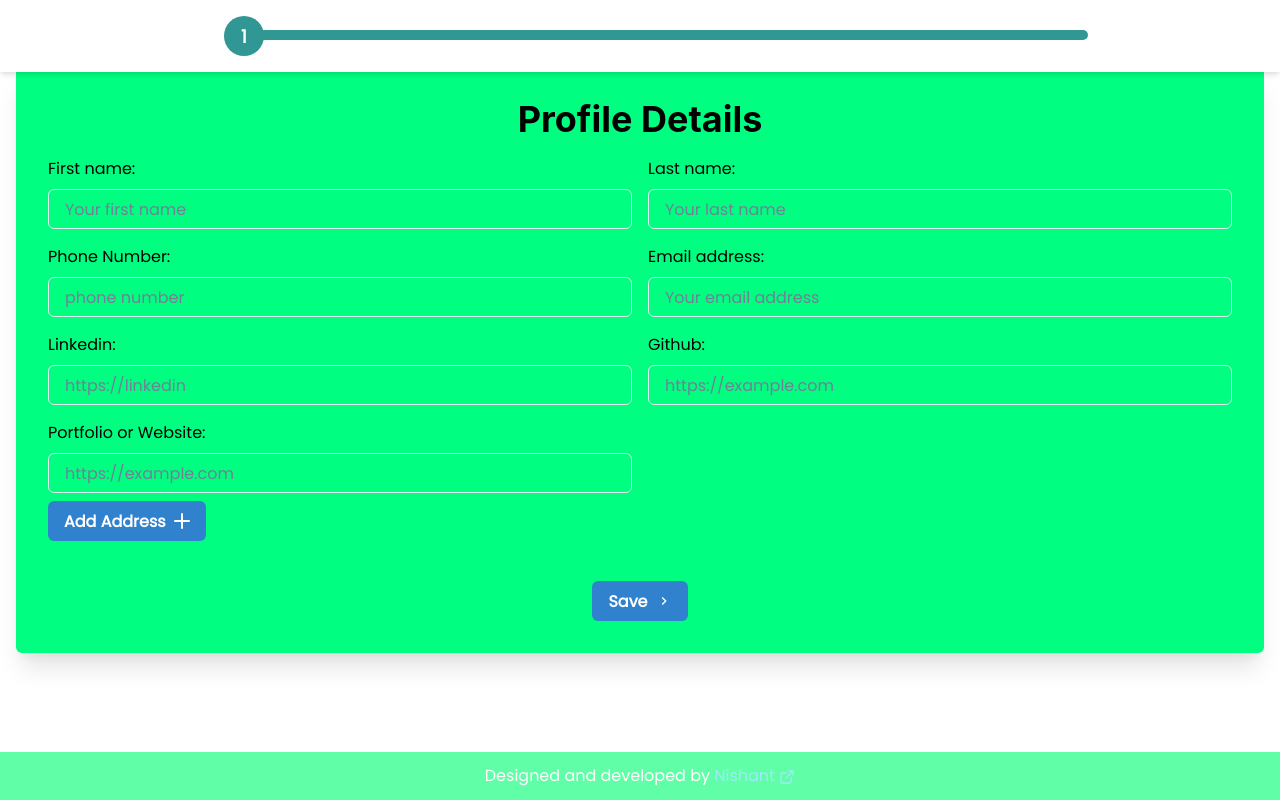
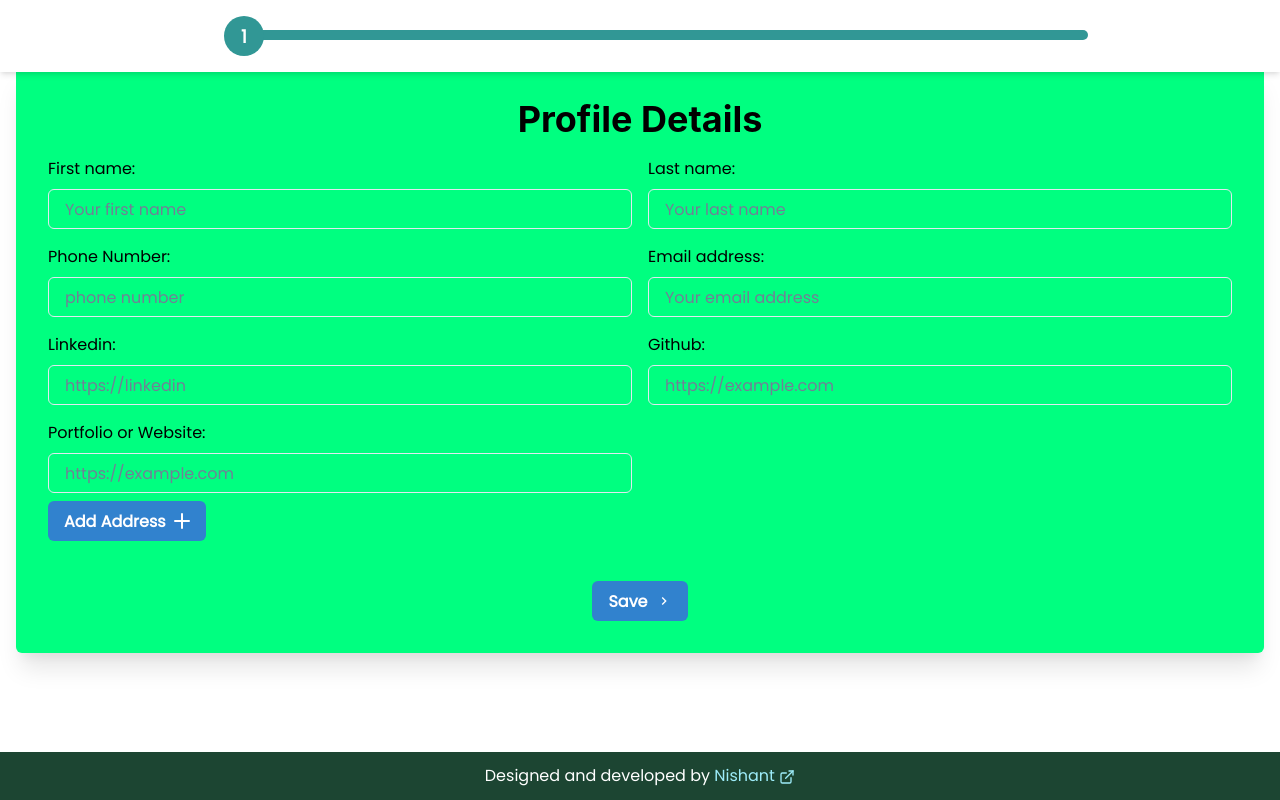
Before and after one commit to Nishant4coding/Dev-Resume, a React (Create React App) app: page / in a window 1280 px wide. Built offline with nearby package versions, Linux system fonts and the light colour scheme.

Commit message:
css update

```diff
--- a/src/components/Footer.jsx
+++ b/src/components/Footer.jsx
@@ -4,7 +4,7 @@ import React from "react";
 
 const Footer = () => {
   return (
-    <HStack p={3} bg="rgb(96, 255, 167)" justify="center" position='fixed' w='100%' bottom={0}>
+    <HStack p={3} bg="green.900" justify="center" position='fixed' w='100%' bottom={0}>
       <Text color="white">
         Designed and developed by{" "}
         <Link href="https://github.com/Nishant4coding" isExternal color="cyan.200">
```
